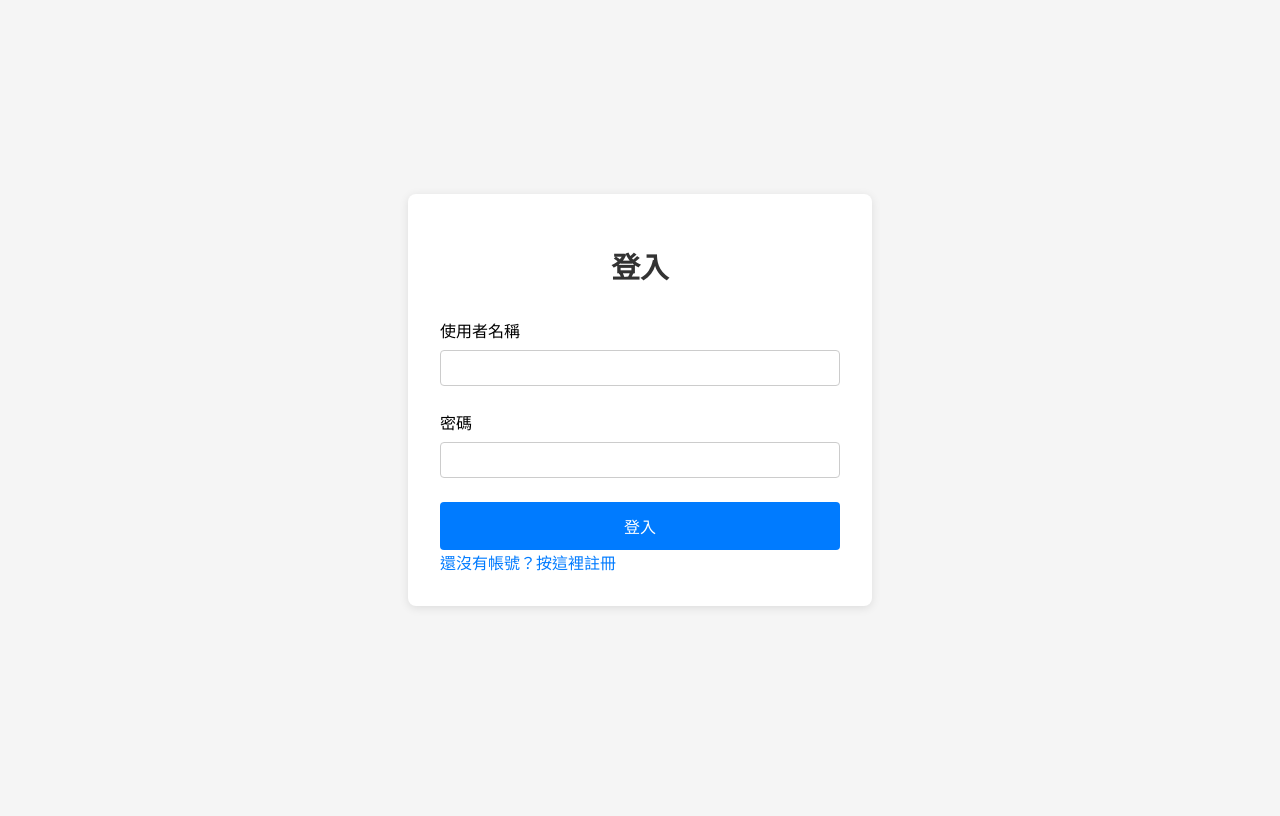
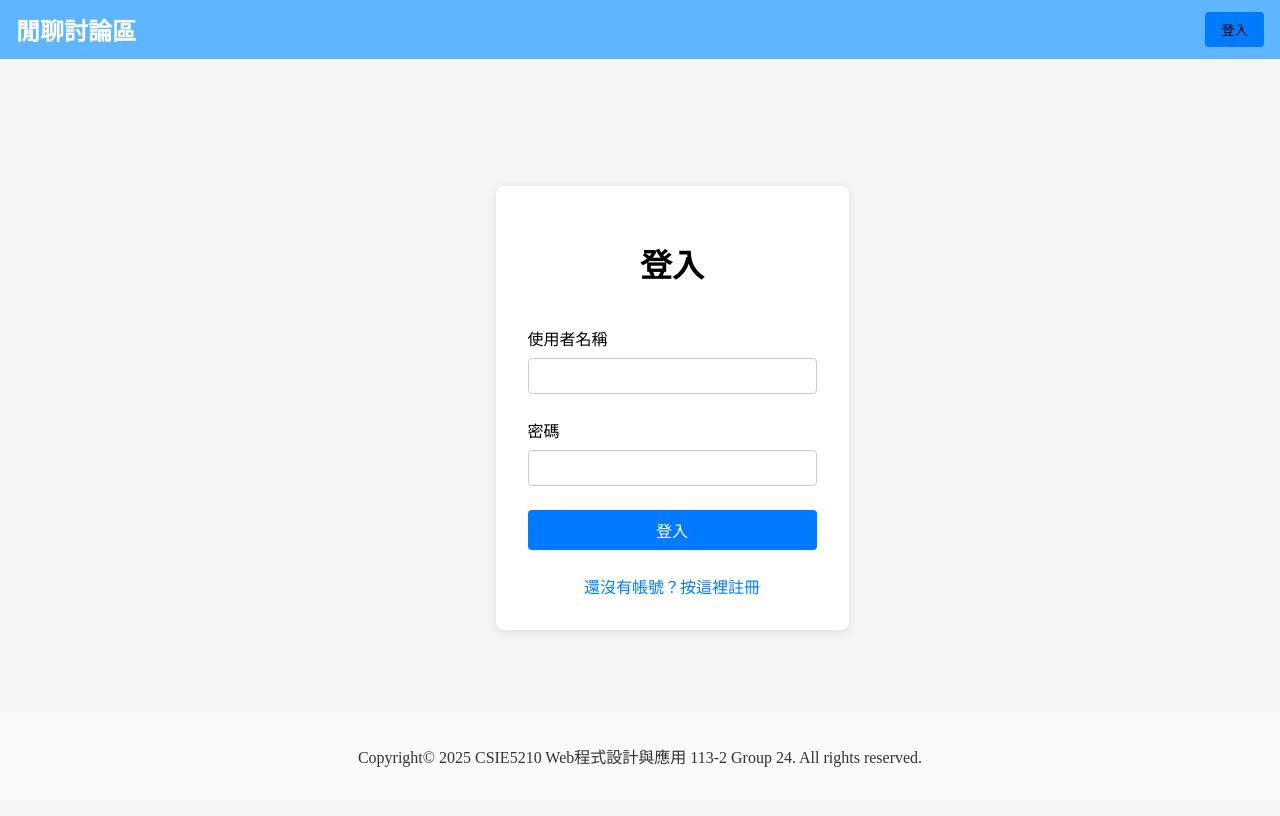
Before and after one commit to Ming119/CSIE5210_Web_Team24, a Django app: template backend/app/blog/templates/accounts/login.html in a window 1280 px wide. Before the commit the page ends 608 px from the top, so only its background shows below. Run offline with Django 5.2, Linux system fonts and the light colour scheme; the template is opened without the code that fills it, so the values that code supplies are empty.

Commit message:
fix login

```diff
--- /dev/null
+++ b/backend/app/blog/static/css/accounts.css
@@ -0,0 +1,74 @@
+body {
+  display: flex;
+  justify-content: center;
+  align-items: center;
+  min-height: 100vh;
+  color: #000;
+  background-color: #f5f5f5;
+}
+
+.container {
+  background-color: white;
+  padding: 2rem;
+  border-radius: 8px;
+  box-shadow: 0 2px 10px rgba(0, 0, 0, 0.1);
+  width: 100%;
+  max-width: 400px;
+}
+
+form {
+  display: flex;
+  flex-direction: column;
+  gap: 1.5rem;
+}
+
+form h1 {
+  text-align: center;
+  font-size: 2rem;
+  margin-bottom: 1rem;
+}
+
+form div {
+  display: flex;
+  flex-direction: column;
+  padding: 0;
+  box-shadow: none;
+}
+
+form input {
+  padding: 0.5rem;
+  border: 1px solid #ccc;
+  border-radius: 4px;
+  font-size: 1rem;
+}
+
+form a {
+  text-align: center;
+  color: #007bff;
+  text-decoration: none;
+}
+
+form button {
+  padding: 0.5rem;
+  border: none;
+  border-radius: 4px;
+  background-color: #007bff;
+  color: white;
+  font-size: 1rem;
+  cursor: pointer;
+}
+
+form button:hover {
+  background-color: #0056b3;
+}
+
+label {
+  margin-bottom: 0.5rem;
+  font-weight: 500;
+  font-size: 1rem;
+}
+
+.error {
+  text-align: center;
+  color: red;
+}
--- a/backend/app/blog/static/css/global.css
+++ b/backend/app/blog/static/css/global.css
@@ -131,3 +131,8 @@
 body, .navBar, .board, .categories, .tableHeader, .category {
     transition: background-color 0.2s ease-in-out, color 0.2s ease-in-out;
 }
+
+.error {
+    color: red;
+    text-align: center;
+}
--- a/backend/app/blog/static/css/login.css
+++ /dev/null
@@ -1,67 +0,0 @@
-@import url("global.css");
-
-body {
-  display: flex;
-  justify-content: center;
-  align-items: center;
-  min-height: 100vh;
-  color: #000;
-  background-color: #f5f5f5;
-}
-
-/* Container styling */
-div {
-  background-color: white;
-  padding: 2rem;
-  border-radius: 8px;
-  box-shadow: 0 2px 10px rgba(0, 0, 0, 0.1);
-  width: 100%;
-  max-width: 400px;
-}
-
-.dark-mode div {
-  background-color: #1e1e1e;
-  box-shadow: 0 2px 10px rgba(255, 255, 255, 0.05);
-  color: #ccc;
-}
-
-.dark-mode h1 {
-  color: inherit;
-}
-
-form {
-  display: flex;
-  flex-direction: column;
-  gap: 1.5rem;
-  color: inherit;
-}
-
-form div {
-  display: flex;
-  flex-direction: column;
-  padding: 0;
-  box-shadow: none;
-}
-
-label {
-  margin-bottom: 0.5rem;
-  color: inherit;
-  font-weight: 500;
-}
-
-.dark-mode label {
-  color: #ccc;
-}
-
-/* Responsive design */
-/* When the screen is less than 480 wide */
-@media (max-width: 480px) {
-  div {
-    margin: 1rem;
-    padding: 1.5rem;
-  }
-
-  h1 {
-    font-size: 1.5rem;
-  }
-}
--- a/backend/app/blog/static/css/styles.css
+++ b/backend/app/blog/static/css/styles.css
@@ -0,0 +1,64 @@
+nav {
+  display: flex;
+  justify-content: space-between;
+  align-items: center;
+  padding: 0.75rem 1rem;
+  background-color: #60B5FF;
+  color: white;
+  width: 100%;
+  box-sizing: border-box;
+  position: fixed;
+  top: 0;
+  left: 0;
+  z-index: 1000;
+}
+
+.logo-container {
+  display: flex;
+  align-items: center;
+  gap: 0.5rem;
+}
+
+.logo {
+  height: 40px;
+  width: auto;
+}
+
+.logo-container h1 {
+  font-size: 1.5rem;
+  margin: 0;
+  color: white;
+}
+
+.logo-container a {
+  text-decoration: none;
+  color: white;
+}
+
+.nav-links {
+  display: flex;
+  align-items: center;
+  gap: 1rem; /* Space between elements */
+}
+
+nav button {
+  background-color: #007bff;
+  border: none;
+  padding: 0.5rem 1rem;
+  border-radius: 4px;
+  cursor: pointer;
+}
+
+nav button:hover {
+  background-color: #0056b3;
+}
+
+footer {
+  text-align: center;
+  padding: 1rem;
+  background-color: #f8f9fa;
+  color: #333;
+  position: fixed;
+  bottom: 0;
+  width: 100%;
+}
--- a/backend/app/blog/templates/accounts/login.html
+++ b/backend/app/blog/templates/accounts/login.html
@@ -1,26 +1,21 @@
+{% extends 'base.html' %}
+
 {% load static %}
 
-<!DOCTYPE html>
+{% block title %}閒聊討論區 - 登入{% endblock %}
 
-<html lang="zh-Hant">
-<head>
-  <meta charset="utf-8">
-  <meta name="viewport" content="width=device-width, initial-scale=1">
-  <title>登入</title>
-  <link id="darkModeStylesheet" rel="stylesheet" href="{% static 'css/darkmode.css' %}" disabled>
-  <script src="{% static 'js/darkmode.js' %}"></script>
-  <link rel="stylesheet" type="text/css" href="{% static 'css/login.css' %}">
-</head>
+{% block head %}
+<link rel="stylesheet" type="text/css" href="{% static 'css/accounts.css' %}" />
+{% endblock %}
 
-<body>
+{% block content %}
 <div class="container">
+  <form method="POST" action="{% url 'login' %}">
     <h1>登入</h1>
 
-    <form method="POST" action="{% url 'login' %}">
     {% csrf_token %}
 
     <input type="hidden" name="next" value="{{ next }}">
-
     <div class="form-group">
       <label for="username">使用者名稱</label>
       <input type="text" id="username" name="username" required>
@@ -32,18 +27,11 @@
     </div>
 
     <button type="submit">登入</button>
-    </form>
+    <a href="{% url 'register' %}">還沒有帳號？按這裡註冊</a>
 
     {% if error %}
-      <p class="error">{{ error }}</p>
+      <span class="error">{{ error }}</span>
     {% endif %}
-
-    <a href="{% url 'register' %}">還沒有帳號？按這裡註冊</a>
-
+  </form>
 </div>
-<!--
-  <div id="notificationBanner" style="display: none; position: fixed; bottom: 0; width: 100%; background-color: #4CAF50; color: white; text-align: center; padding: 10px;"></div>
-   -->
-  <!-- <script type="module" src="{% static 'js/login.js' %}"></script> -->
-</body>
-</html>
+{% endblock %}
--- /dev/null
+++ b/backend/app/blog/templates/base.html
@@ -0,0 +1,45 @@
+{% load static %}
+
+<!DOCTYPE html>
+
+<html lang="en">
+<head>
+  <meta charset="UTF-8">
+  <meta http-equiv="X-UA-Compatible" content="IE=edge">
+  <meta name="viewport" content="width=device-width, initial-scale=1.0">
+  <title>{% block title %}閒聊討論區{% endblock %}</title>
+  <link rel="stylesheet" href="{% static 'css/styles.css' %}">
+  <script src="{% static 'js/darkmode.js' %}"></script>
+  {% block head %}
+  {% endblock %}
+</head>
+
+<body>
+  <nav>
+    <div class="logo-container">
+      <!-- <a href="{% url 'index' %}"><img src="{% static 'images/logo.png' %}" alt="Logo" class="logo"></a> -->
+      <h1><a href="{% url 'index' %}">閒聊討論區</a></h1>
+    </div>
+
+    <div class="nav-links">
+      <!-- <button class="darkModeContainer" id="darkModeToggle">🌙 夜間模式</button> -->
+      {% if user.is_authenticated %}
+        歡迎，{{ user.username }}!
+        <button class="button" onclick="window.location.href='posts/new/';">新增貼文</button>
+        <button class="button" onclick="window.location.href='{% url 'logout' %}';">登出</button>
+      {% else %}
+        <button class="button" onclick="window.location.href='{% url 'login' %}';">登入</button>
+      {% endif %}
+    </div>
+  </nav>
+
+  <main>
+    {% block content %}
+    {% endblock %}
+  </main>
+
+  <footer>
+    <p>Copyright© 2025 CSIE5210 Web程式設計與應用 113-2 Group 24. All rights reserved.</p>
+  </footer>
+</body>
+</html>
```
Also changed, not shown: backend/app/blog/forms.py (deleted, +0 -20 lines), backend/app/blog/static/css/homepage.css (+5 -23 lines), backend/app/blog/static/css/register.css (deleted, +0 -79 lines), backend/app/blog/static/js/index.js (deleted, +0 -35 lines), backend/app/blog/static/js/login.js (deleted, +0 -48 lines), backend/app/blog/templates/accounts/logout.html (deleted, +0 -26 lines), backend/app/blog/templates/accounts/register.html (+31 -21 lines), backend/app/blog/templates/index.html (+7 -27 lines), backend/app/blog/views.py (+16 -13 lines). Lines whose indentation alone changed are shown as unchanged.
